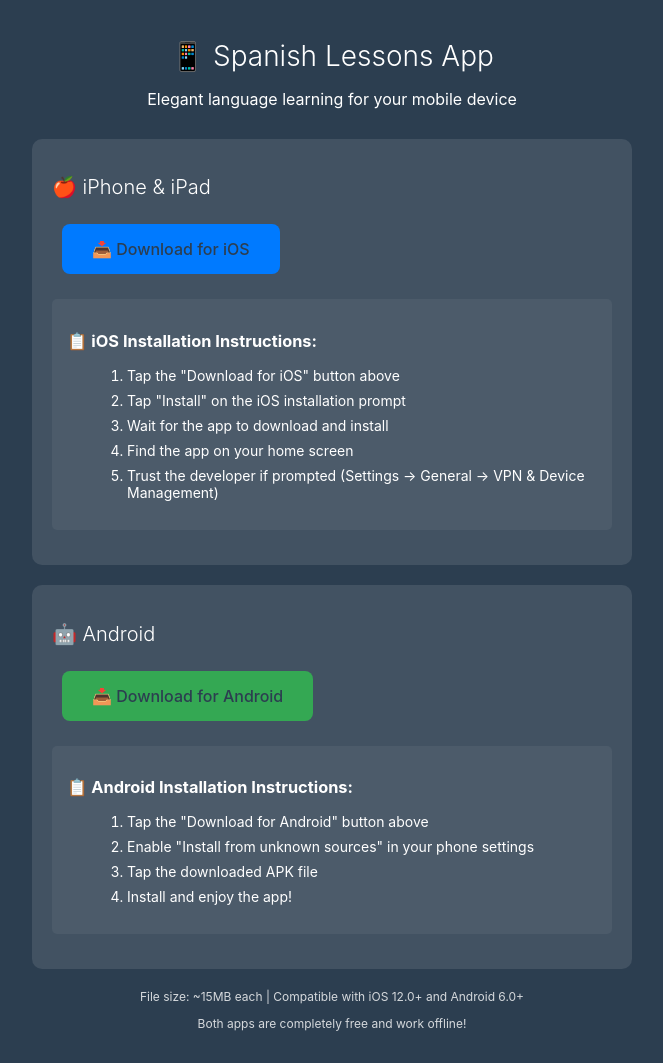
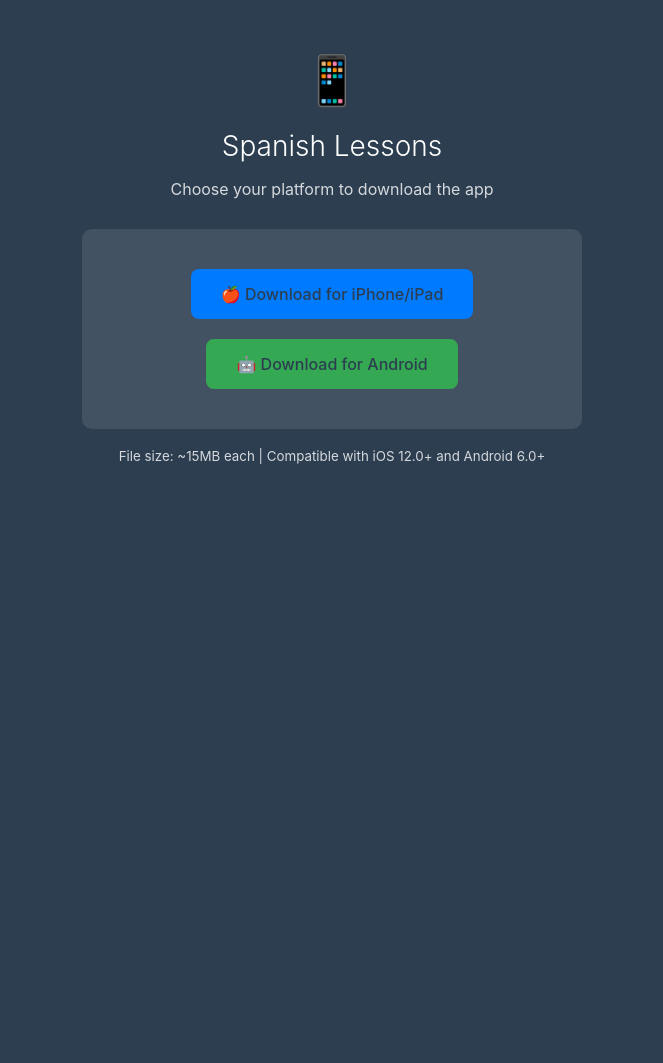
Before and after one commit to ben-velastegui/the-spanish-lessons, a website: page docs/index.html in a window 1280 px wide. Shown: the whole page, without its empty margins (308-971 px from the left). After the commit the page ends 800 px from the top, so only its background shows below. Drawn offline with Linux system fonts and the light colour scheme.

Commit message:
Add automatic platform detection and direct download links

```diff
--- a/docs/index.html
+++ b/docs/index.html
@@ -3,72 +3,68 @@
 <head>
     <title>Spanish Lessons - Download App</title>
     <meta name="viewport" content="width=device-width, initial-scale=1.0">
-    <meta name="description" content="Download the Spanish Lessons app for iPhone and Android">
+    <script>
+        // Auto-detect platform and redirect to appropriate download
+        function detectPlatform() {
+            const userAgent = navigator.userAgent || navigator.vendor || window.opera;
+
+            // iOS detection
+            if (/iPad|iPhone|iPod/.test(userAgent) && !window.MSStream) {
+                window.location.href = 'https://ben-velastegui.github.io/the-spanish-lessons/download-ios.html';
+                return;
+            }
+
+            // Android detection
+            if (/android/i.test(userAgent)) {
+                window.location.href = 'https://ben-velastegui.github.io/the-spanish-lessons/download-android.html';
+                return;
+            }
+
+            // Desktop - show choice
+            showDesktopChoice();
+        }
+
+        function showDesktopChoice() {
+            document.body.innerHTML = `
                 <style>
                     body { font-family: -apple-system, BlinkMacSystemFont, 'Segoe UI', Roboto, sans-serif;
-               padding: 20px; background: #2C3E50; color: white; margin: 0; }
-        .container { max-width: 600px; margin: 0 auto; }
-        .header { text-align: center; margin-bottom: 30px; }
-        .platform-section { background: rgba(255,255,255,0.1); padding: 20px;
-                          border-radius: 10px; margin: 20px 0; }
+                           background: #2C3E50; color: white; text-align: center; padding: 50px; margin: 0; }
+                    .container { max-width: 500px; margin: 0 auto; }
+                    .icon { font-size: 48px; margin-bottom: 20px; }
+                    h1 { font-size: 28px; font-weight: 300; margin-bottom: 10px; }
+                    p { opacity: 0.8; margin-bottom: 30px; }
                     .download-btn { background: white; color: #2C3E50; padding: 15px 30px;
                                    text-decoration: none; border-radius: 8px; display: inline-block;
                                    margin: 10px; font-weight: 500; transition: all 0.3s; }
                     .download-btn:hover { transform: translateY(-2px); box-shadow: 0 4px 8px rgba(0,0,0,0.2); }
-        .instructions { background: rgba(255,255,255,0.05); padding: 15px;
-                      border-radius: 5px; margin: 15px 0; font-size: 14px; }
                     .ios-link { background: #007AFF; }
                     .android-link { background: #34A853; }
-        h1 { font-size: 28px; font-weight: 300; margin-bottom: 10px; }
-        h2 { font-size: 20px; font-weight: 300; margin-bottom: 15px; }
-        ol { margin-left: 20px; }
-        li { margin-bottom: 8px; }
-        .note { font-size: 12px; opacity: 0.8; text-align: center; margin-top: 20px; }
+                    .platform-choice { background: rgba(255,255,255,0.1); padding: 30px; border-radius: 10px; }
                 </style>
+                <div class="container">
+                    <div class="icon">📱</div>
+                    <h1>Spanish Lessons</h1>
+                    <p>Choose your platform to download the app</p>
+                    <div class="platform-choice">
+                        <a href="https://ben-velastegui.github.io/the-spanish-lessons/download-ios.html"
+                           class="download-btn ios-link">🍎 Download for iPhone/iPad</a>
+                        <a href="https://ben-velastegui.github.io/the-spanish-lessons/download-android.html"
+                           class="download-btn android-link">🤖 Download for Android</a>
+                    </div>
+                    <p><small>File size: ~15MB each | Compatible with iOS 12.0+ and Android 6.0+</small></p>
+                </div>
+            `;
+        }
+
+        // Run detection on page load
+        window.onload = detectPlatform;
+    </script>
 </head>
 <body>
-    <div class="container">
-        <div class="header">
-            <h1>📱 Spanish Lessons App</h1>
-            <p>Elegant language learning for your mobile device</p>
-        </div>
-
-        <div class="platform-section">
-            <h2>🍎 iPhone & iPad</h2>
-            <a href="itms-services://?action=download-manifest&url=https://ben-velastegui.github.io/the-spanish-lessons/ios/manifest.plist"
-               class="download-btn ios-link">📥 Download for iOS</a>
-
-            <div class="instructions">
-                <h3>📋 iOS Installation Instructions:</h3>
-                <ol>
-                    <li>Tap the "Download for iOS" button above</li>
-                    <li>Tap "Install" on the iOS installation prompt</li>
-                    <li>Wait for the app to download and install</li>
-                    <li>Find the app on your home screen</li>
-                    <li>Trust the developer if prompted (Settings → General → VPN & Device Management)</li>
-                </ol>
-            </div>
-        </div>
-
-        <div class="platform-section">
-            <h2>🤖 Android</h2>
-            <a href="https://ben-velastegui.github.io/the-spanish-lessons/android/SpanishLessons-v1.0.0.apk" class="download-btn android-link">📥 Download for Android</a>
-
-            <div class="instructions">
-                <h3>📋 Android Installation Instructions:</h3>
-                <ol>
-                    <li>Tap the "Download for Android" button above</li>
-                    <li>Enable "Install from unknown sources" in your phone settings</li>
-                    <li>Tap the downloaded APK file</li>
-                    <li>Install and enjoy the app!</li>
-                </ol>
-            </div>
-        </div>
-
-        <div class="note">
-            <p>File size: ~15MB each | Compatible with iOS 12.0+ and Android 6.0+</p>
-            <p>Both apps are completely free and work offline!</p>
-        </div>
+    <div style="text-align: center; padding: 50px; font-family: -apple-system, BlinkMacSystemFont, 'Segoe UI', Roboto, sans-serif; background: #2C3E50; color: white;">
+        <div style="font-size: 48px; margin-bottom: 20px;">📱</div>
+        <h1 style="font-size: 28px; font-weight: 300; margin-bottom: 10px;">Spanish Lessons</h1>
+        <p style="opacity: 0.8;">Detecting your device...</p>
     </div>
 </body>
 </html>
```
Also changed, not shown: docs/download-android.html (added, +33 -0 lines), docs/download-ios.html (added, +33 -0 lines). Lines whose indentation alone changed are shown as unchanged.
